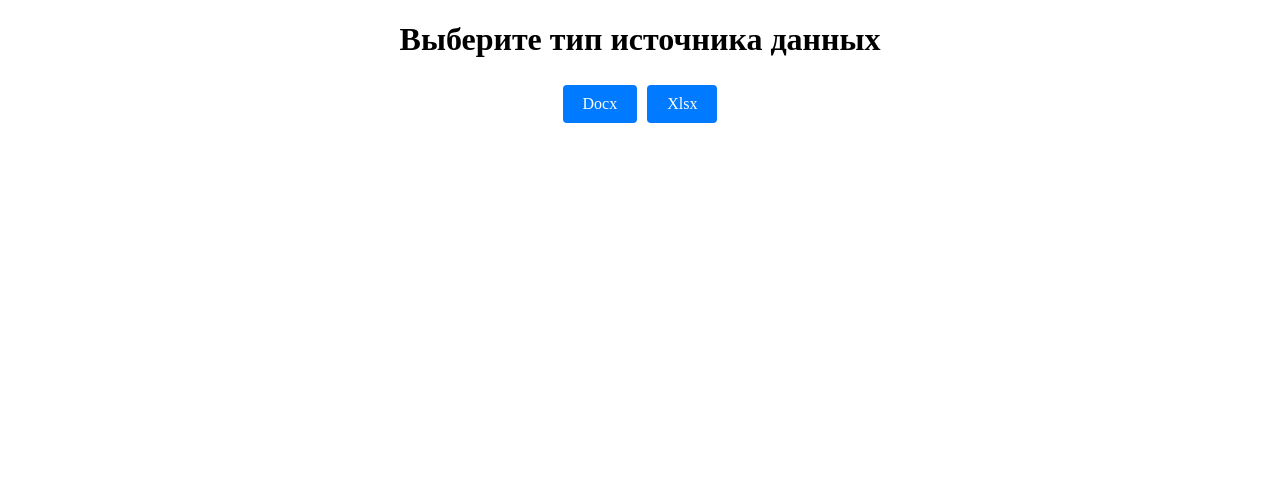
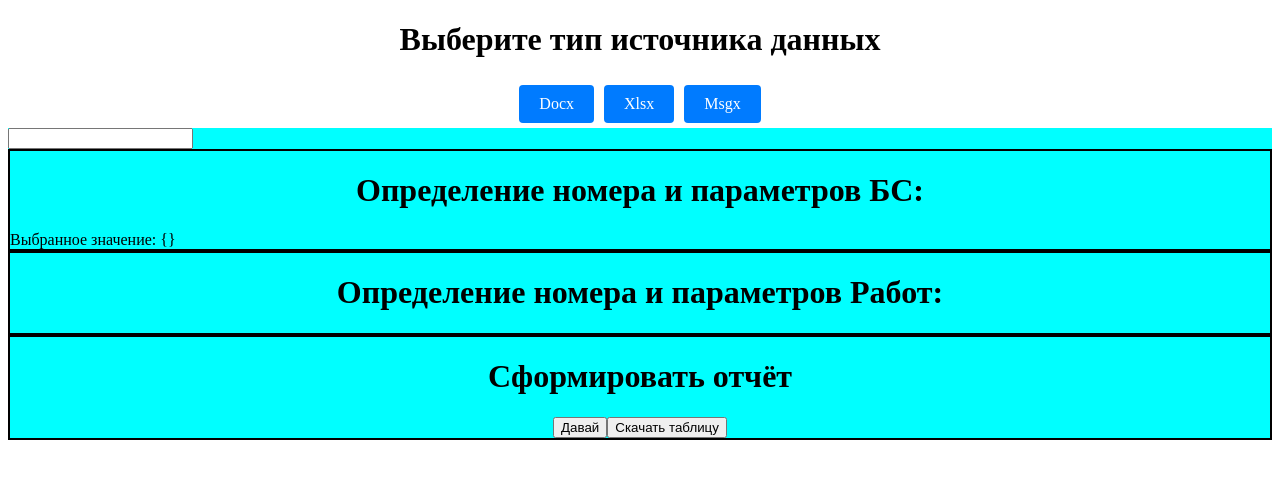
Before and after one commit to isTeamoor/vi, a Vue app: page /msgx in a window 1280 px wide. Shown: the top 478 px of the page. Built offline with nearby package versions, Linux system fonts and the light colour scheme.

Commit message:
msgReader

```diff
--- a/src/App.vue
+++ b/src/App.vue
@@ -3,6 +3,7 @@
     <h1>Выберите тип источника данных</h1>
     <router-link to="/docx" class="nav-button">Docx</router-link>
     <router-link to="/xlsx" class="nav-button">Xlsx</router-link>
+    <router-link to="/msgx" class="nav-button">Msgx</router-link>
   </div>
   <router-view class="display"/>
 </template>
--- /dev/null
+++ b/src/JS/msgx/srcTables.js
@@ -0,0 +1,66 @@
+export const bsRowCriteria = ['название бс', 'регион и адрес']
+
+export const worksTableCriteria = [
+    'общая стоимость','общая сумма',
+    'цена за единицу','цена за ед',
+    '№ пункта по тцп','пункт в тцп',]
+
+
+
+export function getBSrow(rawData){//текст заходит
+    let targetRow = document.createElement('tr');
+
+    let numberCell = document.createElement('td');
+    let nameCell = document.createElement('td');
+    let bsInfoCell = document.createElement('td');
+
+    numberCell.textContent = '1';
+    nameCell.textContent = 'name';
+    bsInfoCell.textContent = rawData;
+
+    targetRow.appendChild(numberCell);
+    targetRow.appendChild(nameCell);
+    targetRow.appendChild(bsInfoCell);
+
+    return targetRow
+}
+export function getWorksTable(rawData){//текст заходит
+    let targetTable = document.createElement('table');
+
+    let row = document.createElement('tr');
+
+
+    let workID = document.createElement('td');
+    let workName = document.createElement('td');
+    let uom = document.createElement('td');
+    let qty = document.createElement('td');
+    let price = document.createElement('td');
+    let cost = document.createElement('td');
+
+    workID.textContent = '';
+    workName.textContent = rawData;
+    uom.textContent = '';
+    qty.textContent = (rawData.match(/\[\[(.*?)\]\]/))[1];
+    price.textContent = '';
+    cost.textContent = '';
+
+    row.appendChild(workID);
+    row.appendChild(workName);
+    row.appendChild(uom);
+    row.appendChild(qty);
+    row.appendChild(price);
+    row.appendChild(cost);
+
+    let headers = ['№ пункта по ТЦП', 'Наименование работ','Ед.изм','Кол-во','Цена за ед.','Общая стоимость',]
+    let headerRow = document.createElement('tr')
+    headers.forEach(text=>{
+        let td = document.createElement('td');
+        td.textContent = text;
+        headerRow.appendChild(td);
+    })
+
+    targetTable.appendChild(headerRow);
+    targetTable.appendChild(row);
+
+    return targetTable
+}
--- a/src/JS/report.js
+++ b/src/JS/report.js
@@ -72,7 +72,7 @@ function reportTable(bs, rows){
 
         // Столбец-5. Work Name
         let td_wNm = document.createElement('td');
-        td_wNm.textContent = rowValues[2].textContent;
+        td_wNm.textContent = rowValues[8].textContent;
 
         // Столбец-6. Дата (оставить пустой)
         let td_date = document.createElement('td');
@@ -80,7 +80,7 @@ function reportTable(bs, rows){
 
         // Столбец-7. Единица измерения
         let td_uom = document.createElement('td');
-        td_uom.textContent = rowValues[3].textContent;
+        td_uom.textContent = rowValues[9].textContent;
 
         // Столбец-8. Количество
         let td_qty= document.createElement('td');
--- a/src/router/index.js
+++ b/src/router/index.js
@@ -1,6 +1,7 @@
 import { createRouter, createWebHistory } from 'vue-router'
 import xlsx from '../views/xlsx.vue';
 import docx from '../views/docx.vue';
+import msgx from '../views/msgx.vue';
 
 const routes = [
   {
@@ -13,6 +14,11 @@ const routes = [
     name: 'xlsx',
     component: xlsx,
   },
+  {
+    path: '/msgx',
+    name: 'msgx',
+    component: msgx,
+  },
 ]
 
 const router = createRouter({
--- /dev/null
+++ b/src/views/msgx.vue
@@ -0,0 +1,108 @@
+<template>
+  <div>
+    <div id="inputData">
+      <input type="text" id="insertText" @change="input" />
+    </div>
+
+    <div id="bsData">
+      <h1>Определение номера и параметров БС:</h1>
+      <div id="bsInfo"></div>
+      <div id="bsForm"></div>
+      <div>Выбранное значение: {{ site }}</div>
+    </div>
+
+    <div id="worksData">
+      <h1>Определение номера и параметров Работ:</h1>
+      <div id="rawTable"></div>
+    </div>
+
+    <div id="reportData">
+      <h1>Сформировать отчёт</h1>
+      <button @click="makeReport">Давай</button>
+      <button @click="toExcel">Скачать таблицу</button>
+      <div id="report"></div>
+    </div>
+
+  </div>
+</template>
+
+<script>
+import { getBSrow,getWorksTable } from '@/JS/msgx/srcTables.js';
+import { bsDataExplorer } from '@/JS/bsData.js';
+import { worksDataExplorer } from '@/JS/worksData.js';
+import { getReport } from '../JS/report.js';
+import { printReports } from '@/JS/reportWriter.js';
+
+export default {
+  data(){
+    return{
+      rawData:'',
+      bsData:'',
+      worksData:'',
+      site:{},
+    }
+  },
+  methods: {
+    input(event){
+      this.rawData = event.target.value;
+    },
+    makeReport(){
+      document.getElementById('report').innerHTML = getReport(this.site, '#worksData tr') //возвращает 2 tables
+    },
+    changeSite(val){
+      this.site = val
+    },
+    toExcel(){
+      printReports('#report');
+    }
+  },
+  watch:{
+    rawData(newVal){
+      this.bsData = getBSrow(newVal);       //возвращает tr
+      this.worksData = getWorksTable(newVal); //возвращает table
+    },
+    bsData(newVal){
+      let bsCalculations = bsDataExplorer(newVal, this.changeSite)
+      document.querySelector('#bsInfo').textContent = bsCalculations['bsInfo'];
+      document.querySelector('#bsForm').appendChild (bsCalculations['bsForm']); //div c формой
+    },
+    worksData(newVal){
+      document.querySelector('#worksData').appendChild(worksDataExplorer(newVal)) //возвращает table
+    }
+  }
+};
+</script>
+
+
+
+<style >
+  #bsData, #worksData, #reportData {
+    border: 2px solid black;
+  }
+
+  td, th {
+    border: 2px solid black
+  }
+
+  .inputData{
+    display: flex;
+    justify-content: center;
+    align-items: center;
+    height: 50px;
+  }
+
+  h1 {
+    text-align: center;
+  }
+  #bsInfo{
+    margin-bottom: 5px;
+    font-weight: bold;
+    text-align: center;
+  }
+  #bsForm {
+    margin:20px 600px;
+  }
+  #reportData{
+    text-align: center;
+  }
+</style>
```
Also changed, not shown: src/JS/fileReader.js (line endings or trailing spaces), src/JS/worksData.js (line endings or trailing spaces).
